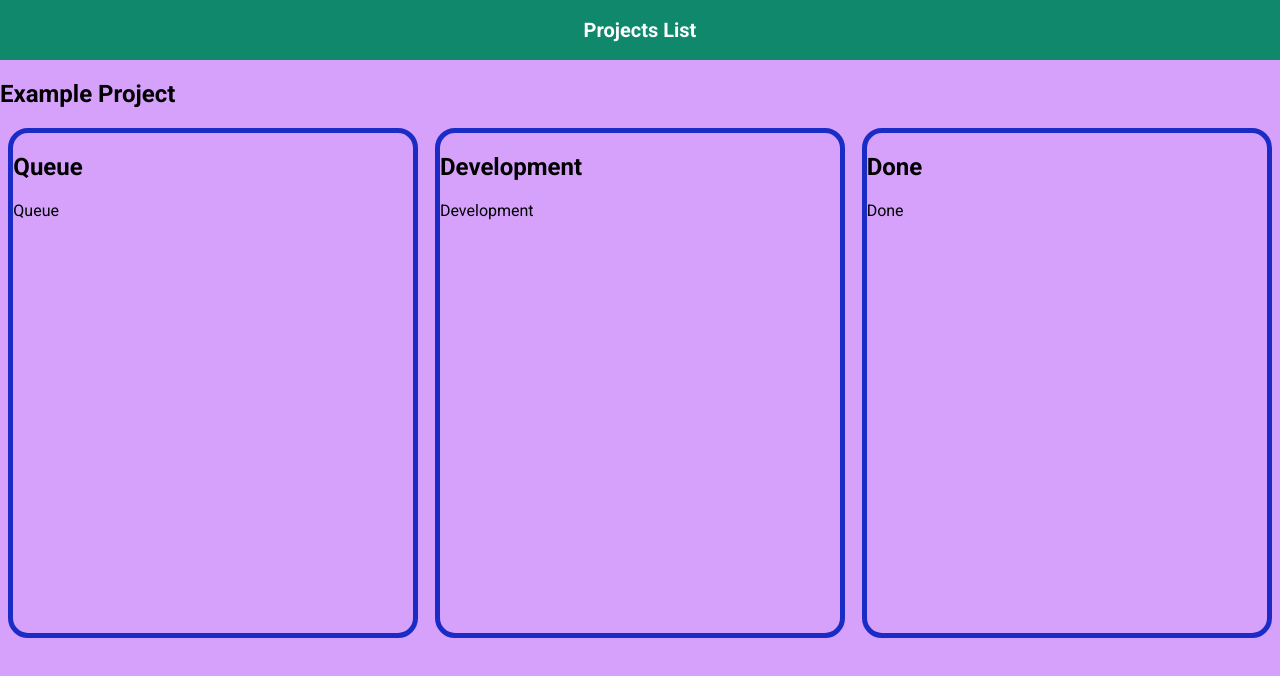
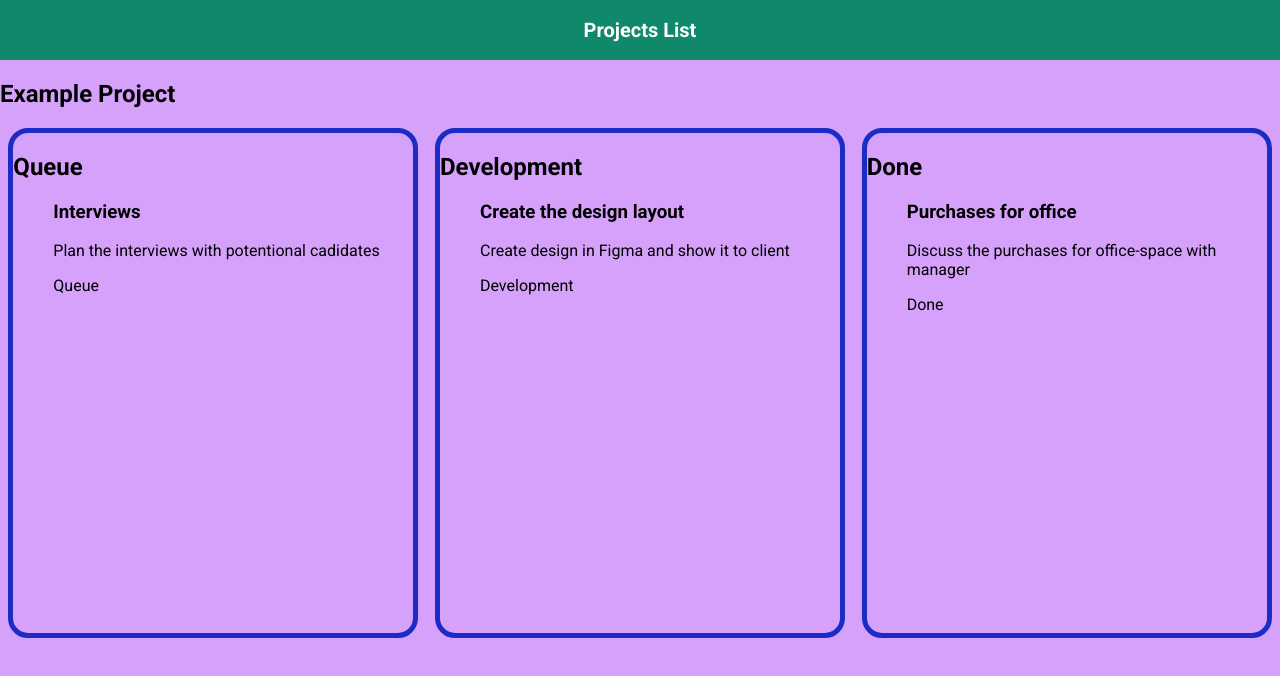
Before and after one commit to Ave-Mari/projects-board, a React (Vite) app: page /projects/142354 in a window 1280 px wide. Shown: the top 676 px of the page. Built offline with nearby package versions, Linux system fonts and the light colour scheme; a web font is replaced by a local one.

Commit message:
map tasks on boards

```diff
--- a/src/components/Board/Board.jsx
+++ b/src/components/Board/Board.jsx
@@ -2,20 +2,26 @@ import React from "react";
 import { useSelector } from "react-redux";
 import { projectsList } from "../../reducers/projectsListReducer";
 //components
-import TaskItem from '../TaskItem/TaskItem'
+import TaskItem from "../TaskItem/TaskItem";
 
-export default function Board({ taskId, headline, description, status }) {
-
+export default function Board({ tasks, status }) {
   return (
     <div className="board">
       <h2>{status}</h2>
       <div className="board-wrapper">
+        <ul>
+          {tasks.map((item) => {
+            const { taskId, headline, description, status } = item;
+            return (
               <TaskItem
                 key={taskId}
                 headline={headline}
                 description={description}
                 status={status}
               />
+            );
+          })}
+        </ul>
       </div>
     </div>
   );
```
Lines whose indentation alone changed are shown as unchanged.
